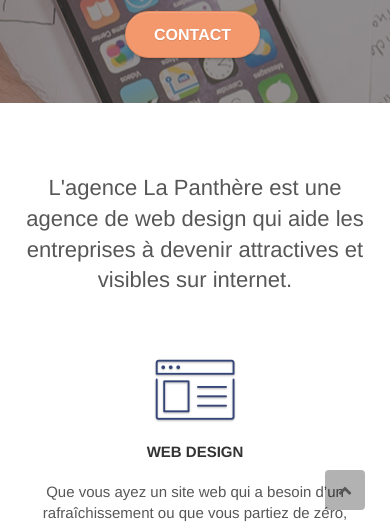
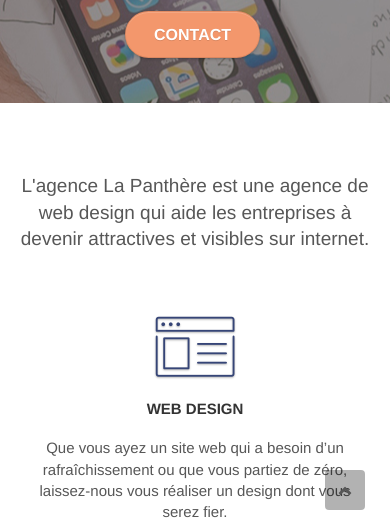
Before and after one commit to NicoSmooky/Demay_Nicolas_2_code_01032022, a plain HTML site: page index.html in a window 390 px wide. Shown: the part 309-835 px from the top of the page. Drawn offline with Linux system fonts and the light colour scheme.

Commit message:
Update style.css

```diff
--- a/style.css
+++ b/style.css
@@ -915,6 +915,9 @@ h4 {
         overflow-x: hidden;
         position: relative;
     }
+    h2{
+        font-size: 19px;
+    }
     h1,
     h2,
     h3,
```
